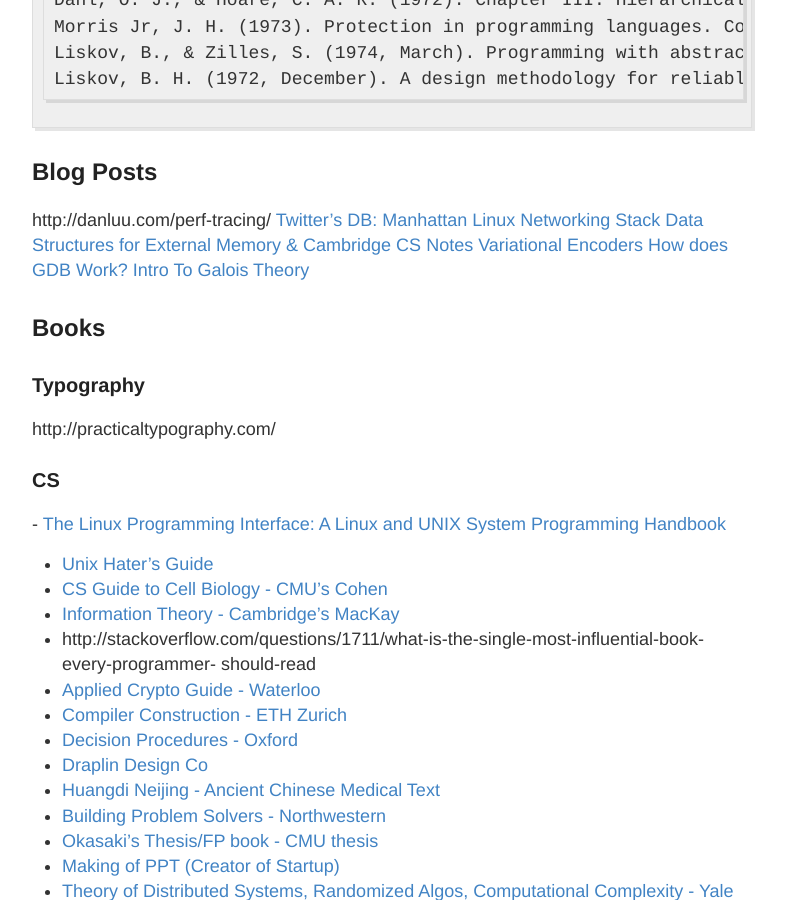
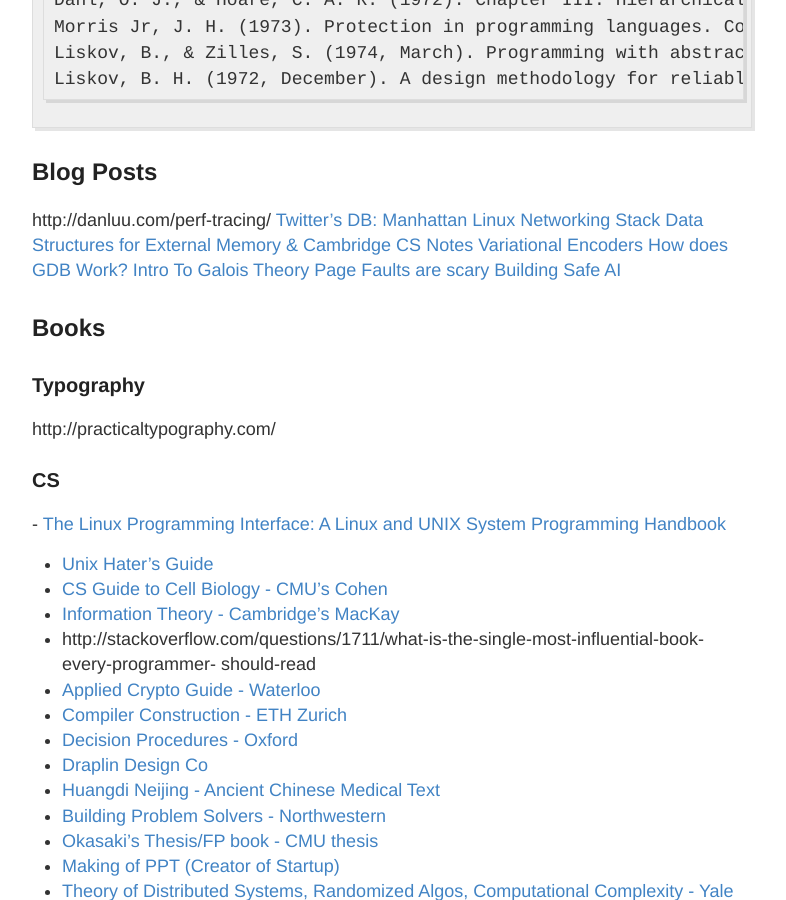
Before and after one commit to RONNCC/ronncc.github, a Jekyll site: the page built from _posts/2015-12-25-ReadingList.md, in a window 1280 px wide and 900 px high, scrolled down 1028 px. Shown: the whole window, without its empty margins (248-1034 px from the left). Built offline with Jekyll 4.4.1, drawn with Linux system fonts in a browser that asks for light colours; comment, search, counter and statistics services are not loaded.

Commit message:
Updated 2015-12-25-ReadingList.md

```diff
--- a/_posts/2015-12-25-ReadingList.md
+++ b/_posts/2015-12-25-ReadingList.md
@@ -57,6 +57,10 @@
 [Variational Encoders](https://jaan.io/unreasonable-confusion/)
 [How does GDB Work?](http://jvns.ca/blog/2016/08/10/how-does-gdb-work/)
 [Intro To Galois Theory](https://nrich.maths.org/1422)
+[Page Faults are scary](http://zeuxcg.org/2014/12/21/page-fault-queue/#fn:6)
+[Building Safe AI](https://iamtrask.github.io/2017/03/17/safe-ai/)
+
+
 
 ## Books
 
```
